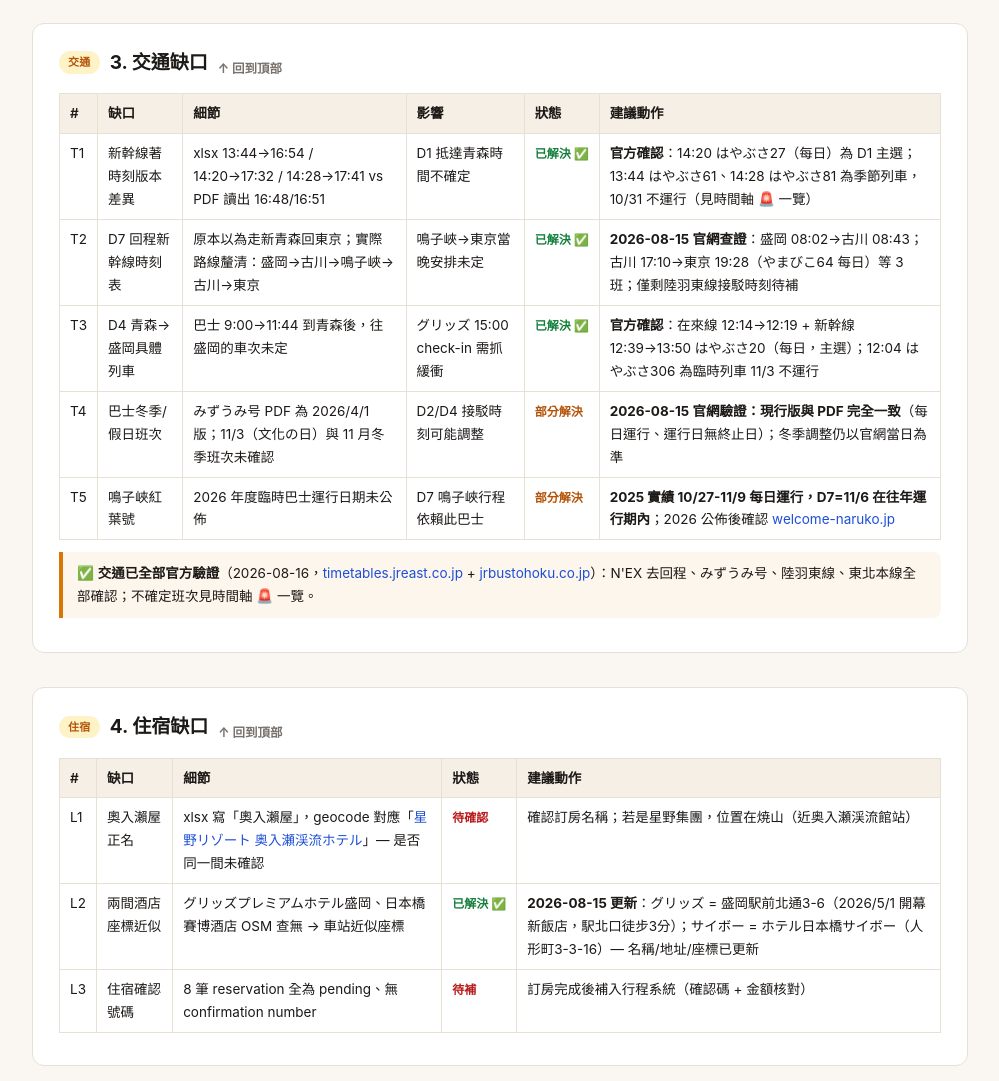
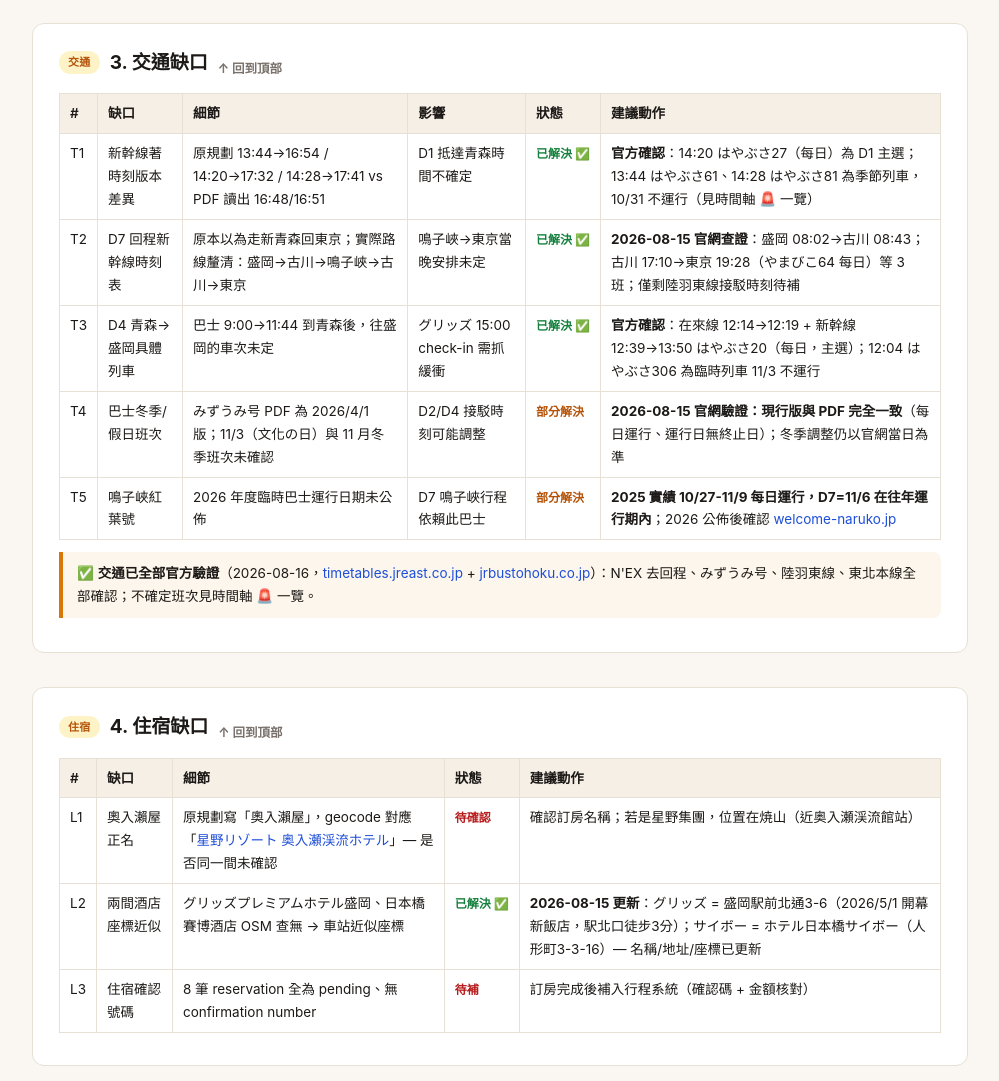
Before and after one commit to ycmm52/2026Fall, a plain HTML site: page index.html in a window 1280 px wide. Shown: the part 3380-4461 px from the top of the page, without its empty margins (260-1259 px from the left). Drawn offline with Linux system fonts and the light colour scheme.

Commit message:
Sanitize: reword xlsx references

```diff
--- a/index.html
+++ b/index.html
@@ -196,7 +196,7 @@ a:hover{text-decoration:underline}
 <h2><span class="tag warn">交通</span>3. 交通缺口 <a class="toplink" href="#top">↑ 回到頂部</a></h2>
 <table>
 <tr><th>#</th><th>缺口</th><th>細節</th><th>影響</th><th>狀態</th><th>建議動作</th></tr>
-<tr><td>T1</td><td>新幹線著時刻版本差異</td><td>xlsx 13:44→16:54 / 14:20→17:32 / 14:28→17:41 vs PDF 讀出 16:48/16:51</td><td>D1 抵達青森時間不確定</td><td><span class="status done">已解決 ✅</span></td><td><strong>官方確認</strong>：14:20 はやぶさ27（每日）為 D1 主選；13:44 はやぶさ61、14:28 はやぶさ81 為季節列車，10/31 不運行（見時間軸 🚨 一覽）</td></tr>
+<tr><td>T1</td><td>新幹線著時刻版本差異</td><td>原規劃 13:44→16:54 / 14:20→17:32 / 14:28→17:41 vs PDF 讀出 16:48/16:51</td><td>D1 抵達青森時間不確定</td><td><span class="status done">已解決 ✅</span></td><td><strong>官方確認</strong>：14:20 はやぶさ27（每日）為 D1 主選；13:44 はやぶさ61、14:28 はやぶさ81 為季節列車，10/31 不運行（見時間軸 🚨 一覽）</td></tr>
 <tr><td>T2</td><td>D7 回程新幹線時刻表</td><td>原本以為走新青森回東京；實際路線釐清：盛岡→古川→鳴子峽→古川→東京</td><td>鳴子峽→東京當晚安排未定</td><td><span class="status done">已解決 ✅</span></td><td><strong>2026-08-15 官網查證</strong>：盛岡 08:02→古川 08:43；古川 17:10→東京 19:28（やまびこ64 每日）等 3 班；僅剩陸羽東線接駁時刻待補</td></tr>
 <tr><td>T3</td><td>D4 青森→盛岡具體列車</td><td>巴士 9:00→11:44 到青森後，往盛岡的車次未定</td><td>グリッズ 15:00 check-in 需抓緩衝</td><td><span class="status done">已解決 ✅</span></td><td><strong>官方確認</strong>：在來線 12:14→12:19 + 新幹線 12:39→13:50 はやぶさ20（每日，主選）；12:04 はやぶさ306 為臨時列車 11/3 不運行</td></tr>
 <tr><td>T4</td><td>巴士冬季/假日班次</td><td>みずうみ号 PDF 為 2026/4/1 版；11/3（文化の日）與 11 月冬季班次未確認</td><td>D2/D4 接駁時刻可能調整</td><td><span class="status part">部分解決</span></td><td><strong>2026-08-15 官網驗證：現行版與 PDF 完全一致</strong>（每日運行、運行日無終止日）；冬季調整仍以官網當日為準</td></tr>
@@ -209,7 +209,7 @@ a:hover{text-decoration:underline}
 <h2><span class="tag warn">住宿</span>4. 住宿缺口 <a class="toplink" href="#top">↑ 回到頂部</a></h2>
 <table>
 <tr><th>#</th><th>缺口</th><th>細節</th><th>狀態</th><th>建議動作</th></tr>
-<tr><td>L1</td><td>奧入瀨屋正名</td><td>xlsx 寫「奧入瀨屋」，geocode 對應「<a href="https://www.oirase-keiryuu.jp/">星野リゾート 奥入瀬渓流ホテル</a>」— 是否同一間未確認</td><td><span class="status pending">待確認</span></td><td>確認訂房名稱；若是星野集團，位置在焼山（近奥入瀬渓流館站）</td></tr>
+<tr><td>L1</td><td>奧入瀨屋正名</td><td>原規劃寫「奧入瀨屋」，geocode 對應「<a href="https://www.oirase-keiryuu.jp/">星野リゾート 奥入瀬渓流ホテル</a>」— 是否同一間未確認</td><td><span class="status pending">待確認</span></td><td>確認訂房名稱；若是星野集團，位置在焼山（近奥入瀬渓流館站）</td></tr>
 <tr><td>L2</td><td>兩間酒店座標近似</td><td>グリッズプレミアムホテル盛岡、日本橋賽博酒店 OSM 查無 → 車站近似座標</td><td><span class="status done">已解決 ✅</span></td><td><strong>2026-08-15 更新</strong>：グリッズ = 盛岡駅前北通3-6（2026/5/1 開幕新飯店，駅北口徒步3分）；サイボー = ホテル日本橋サイボー（人形町3-3-16）— 名稱/地址/座標已更新</td></tr>
 <tr><td>L3</td><td>住宿確認號碼</td><td>8 筆 reservation 全為 pending、無 confirmation number</td><td><span class="status pending">待補</span></td><td>訂房完成後補入行程系統（確認碼 + 金額核對）</td></tr>
 </table>
```
